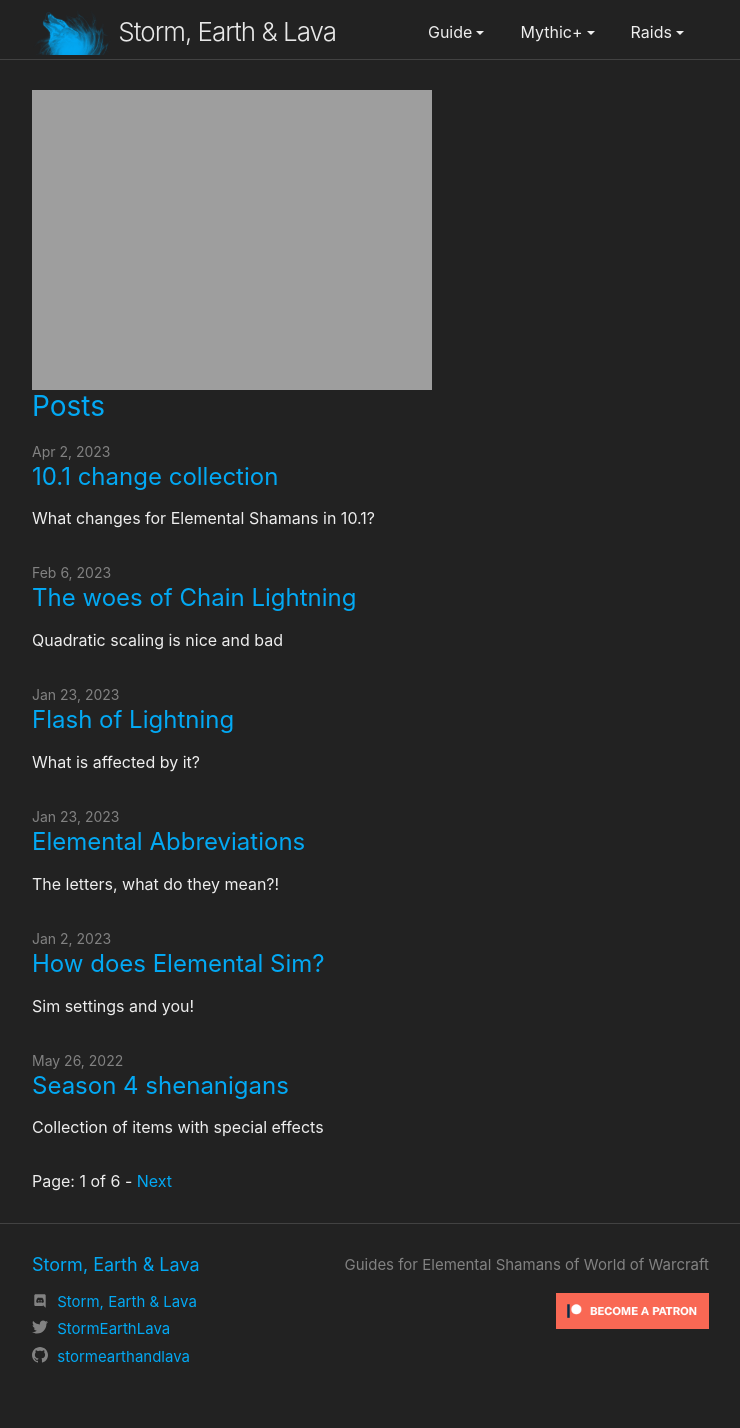
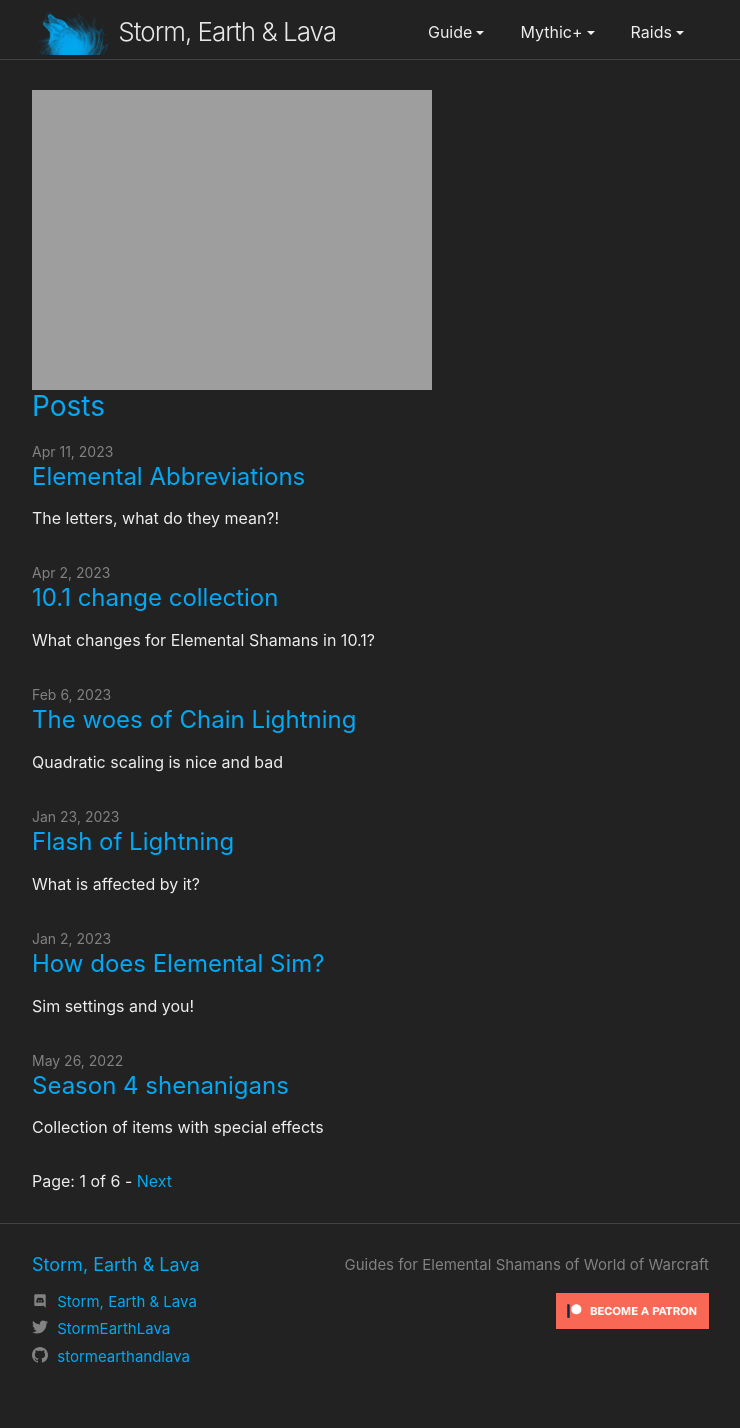
Before and after one commit to stormearthandlava/stormearthandlava.github.io, a Jekyll site: the page built from index.html, in a window 1280 px wide. Shown: the whole page, without its empty margins (268-1008 px from the left). Built offline with Jekyll 4.4.1, drawn with Linux system fonts in a browser that asks for light colours; a script that is not in the unit is left out; the list of posts is cut into pages by our own code.

Commit message:
Update 2023-01-23-ele101.md

```diff
--- a/blog/_posts/2023-01-23-ele101.md
+++ b/blog/_posts/2023-01-23-ele101.md
@@ -1,7 +1,7 @@
 ---
 layout: post
 title: Elemental Abbreviations
-date: 23/01/2023
+date: 11/04/2023
 excerpt: The letters, what do they mean?!
 author: Eokira
 ---
```
